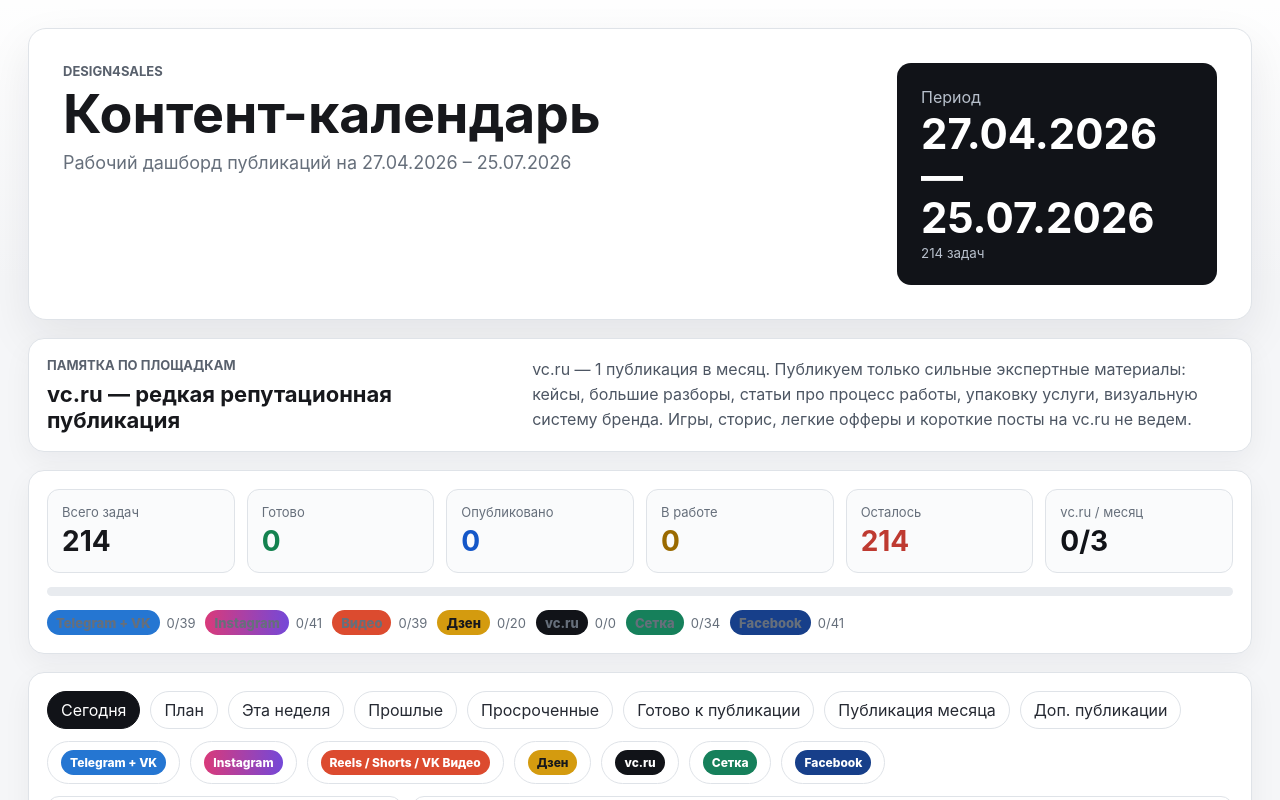
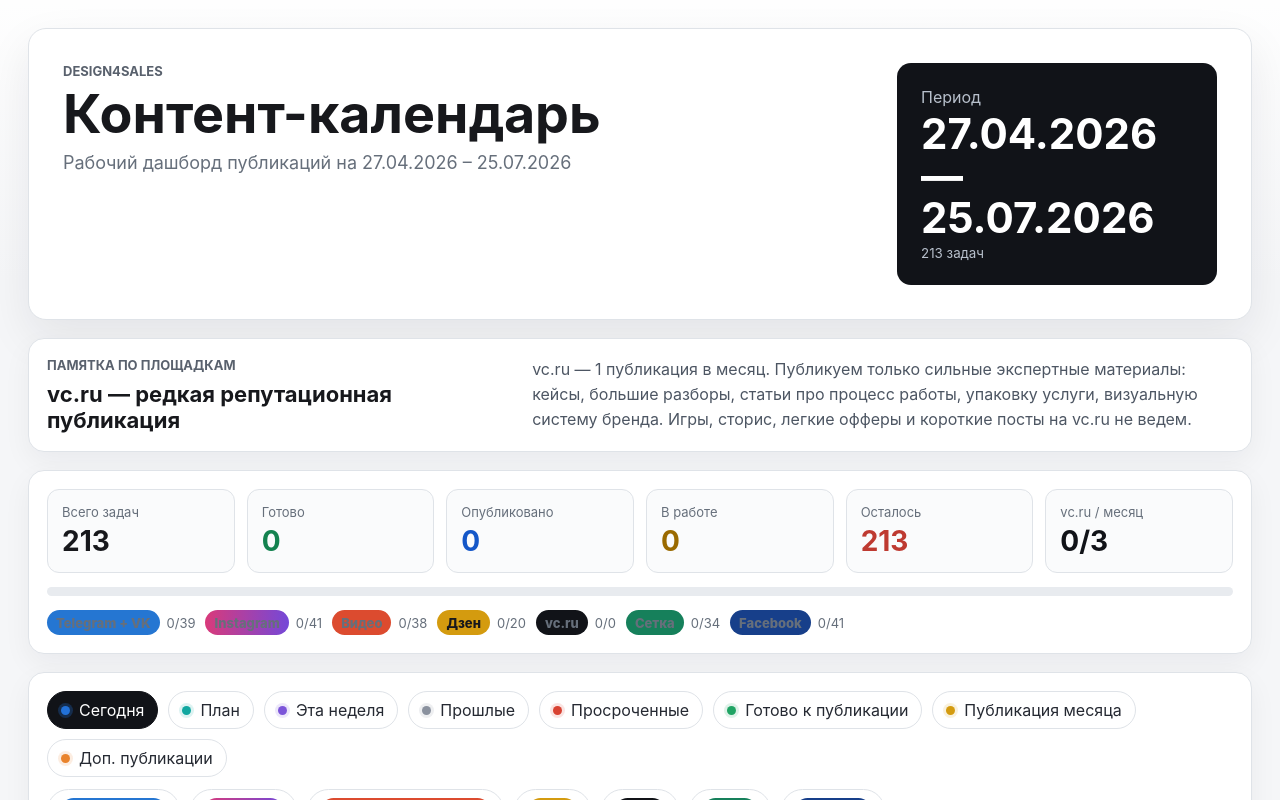
Before and after one commit to SmirKita/design4sales-calendar, a React (Vite) app: page / in a window 1280 px wide. Shown: the top 800 px of the page. Built offline with nearby package versions, Linux system fonts and the light colour scheme.

Commit message:
Выделение кнопок

```diff
--- a/src/App.jsx
+++ b/src/App.jsx
@@ -38,6 +38,17 @@ const typeLabels = {
   ready: "Готово к публикации",
   vcMonthly: "Публикация месяца",
   extra: "Доп. публикации",
+};
+
+const viewAccentClass = {
+  today: "viewToday",
+  plan: "viewPlan",
+  week: "viewWeek",
+  past: "viewPast",
+  overdue: "viewOverdue",
+  ready: "viewReady",
+  vcMonthly: "viewMonthly",
+  extra: "viewExtra",
 };
 
 const platformClass = {
@@ -399,7 +410,11 @@ function Filters({ view, setView, selectedPlatforms, setSelectedPlatforms, searc
     <section className="filters">
       <div className="buttonRow">
         {Object.entries(typeLabels).map(([key, label]) => (
-          <button key={key} className={view === key ? "active" : ""} onClick={() => setView(key)}>
+          <button
+            key={key}
+            className={`viewButton ${viewAccentClass[key] || ""} ${view === key ? "active" : ""}`}
+            onClick={() => setView(key)}
+          >
             {label}
           </button>
         ))}
--- a/src/styles.css
+++ b/src/styles.css
@@ -247,11 +247,75 @@ h1 {
   text-decoration: none;
 }
 
+.buttonRow .viewButton {
+  --view-accent: #8a919e;
+  display: inline-flex;
+  align-items: center;
+  gap: 9px;
+  color: #252932;
+  transition:
+    border-color 160ms ease,
+    background 160ms ease,
+    color 160ms ease;
+}
+
+.buttonRow .viewButton::before {
+  content: "";
+  width: 9px;
+  height: 9px;
+  flex: 0 0 auto;
+  border-radius: 999px;
+  background: var(--view-accent);
+  box-shadow: 0 0 0 3px color-mix(in srgb, var(--view-accent) 14%, transparent);
+}
+
+.buttonRow .viewButton:hover,
+.buttonRow .viewButton:focus-visible {
+  border-color: color-mix(in srgb, var(--view-accent) 58%, var(--line));
+  background: color-mix(in srgb, var(--view-accent) 7%, #fff);
+}
+
+.buttonRow .viewToday {
+  --view-accent: #2271d8;
+}
+
+.buttonRow .viewPlan {
+  --view-accent: #11a7a0;
+}
+
+.buttonRow .viewWeek {
+  --view-accent: #7c55d9;
+}
+
+.buttonRow .viewPast {
+  --view-accent: #8a919e;
+}
+
+.buttonRow .viewOverdue {
+  --view-accent: #d84232;
+}
+
+.buttonRow .viewReady {
+  --view-accent: #20a464;
+}
+
+.buttonRow .viewMonthly {
+  --view-accent: #d49b0f;
+}
+
+.buttonRow .viewExtra {
+  --view-accent: #e9832c;
+}
+
 .buttonRow button.active,
 .platformFilters button.selected {
   border-color: #111318;
   background: #111318;
   color: #fff;
+}
+
+.buttonRow .viewButton.active::before {
+  box-shadow: 0 0 0 3px color-mix(in srgb, var(--view-accent) 28%, transparent);
 }
 
 .platformFilters,
```
Also changed, not shown: src/data/calendarData.js.
